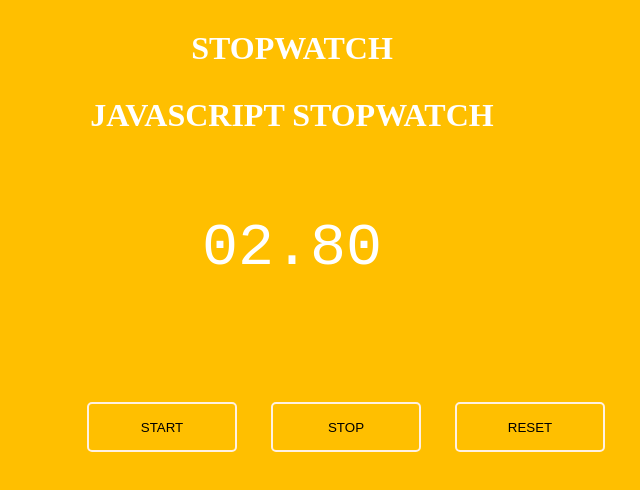
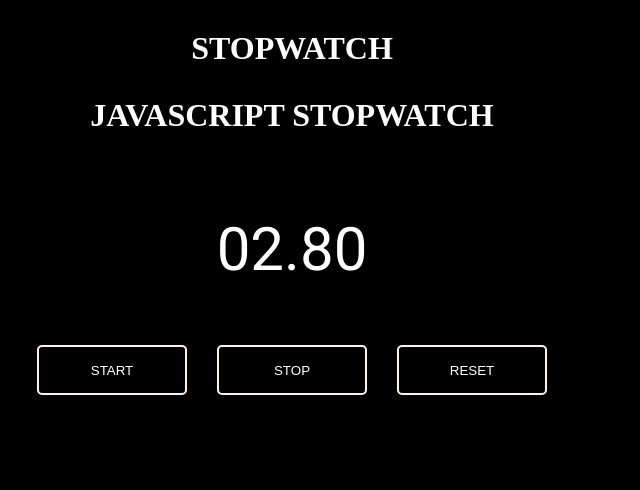
Before and after one commit to AndreCordeir0/Cronometro, a plain HTML site: page index.html in a window 1280 px wide. Both pictures are taken after a click on the button "START". Shown: the whole page, without its empty margins (348-988 px from the left). Drawn offline with Linux system fonts and the light colour scheme.

Commit message:
refact: Refatorando (estava muito ruim)

```diff
--- a/index.html
+++ b/index.html
@@ -1,19 +1,25 @@
 <!DOCTYPE html>
 <html lang="en">
+
 <head>
     <meta charset="UTF-8">
     <meta http-equiv="X-UA-Compatible" content="IE=edge">
     <meta name="viewport" content="width=device-width, initial-scale=1.0">
-    <title>Document</title>
+    <title>Cronometro</title>
     <link rel="stylesheet" href="style.css">
     <script src="./script.js"></script>
 </head>
+
 <body>
     <h1>STOPWATCH</h1>
     <h1>JAVASCRIPT STOPWATCH</h1>
-    <p><span id="sec"> 00</span>.<span id="nsei">00</span></p>
-    <button id="start">START</button>
-    <button id="stop">STOP</button>
-    <button id="reset">RESET</button>
+    <p><span id="span-segundos"> 00</span>.<span id="span-millisegundos">00</span></p>
+    <div class="buttons-container">
+        <button id="start">START</button>
+        <button id="stop">STOP</button>
+        <button id="reset">RESET</button>
+    </div>
+
 </body>
+
 </html>
--- a/script.js
+++ b/script.js
@@ -1,53 +1,51 @@
-window.onload = function(){
-let sec = 00;
-let nsei= 00;
- let nseic = document.getElementById("nsei");
- let secc = document.getElementById("sec");
+window.onload = () =>{
+  let segundosAtuais = 0;
+  let millisegundosAtuais = 0;
 
- let stopbutton = document.getElementById("stop");
- let startbutton = document.getElementById("start");
- let resetbutton = document.getElementById("reset");
+  const spanSegundos = document.getElementById("span-segundos");
+  const spanMillisegundos = document.getElementById("span-millisegundos");
+
+  const stopbutton = document.getElementById("stop");
+  const startbutton = document.getElementById("start");
+  const resetbutton = document.getElementById("reset");
   let Interval;
 
-startbutton.onclick = function(){
-
+  startbutton.onclick = () => {
     clearInterval(Interval);
     Interval = setInterval(startTimer,10)
   }
 
-stopbutton.onclick = function() {
+  stopbutton.onclick = () => {
       clearInterval(Interval);
   }
 
-
-resetbutton.onclick = function() {
+  resetbutton.onclick = () => {
     clearInterval(Interval);
- nsei = "00";
-   sec = "00";
- nseic.innerHTML = nsei;
-   secc.innerHTML = sec;
+    const initial = "00";
+    spanSegundos.innerHTML = initial;
+    spanMillisegundos.innerHTML = initial;
+    segundosAtuais = 0;
+    millisegundosAtuais = 0;
   }
 
   function startTimer(){
-    nsei++;
-    if(nsei <= 9){
-        nseic.innerHTML = "0" + nsei;
+    millisegundosAtuais++;
+
+    if(millisegundosAtuais <= 9){
+      spanMillisegundos.innerHTML = "0" + millisegundosAtuais;
+    }
+    if (millisegundosAtuais > 9){
+      spanMillisegundos.innerHTML = millisegundosAtuais;
+    }
+    if (millisegundosAtuais > 99) {
+      segundosAtuais++;
+      spanSegundos.innerHTML = "0" + segundosAtuais;
+      millisegundosAtuais = 0;
+      spanMillisegundos.innerHTML = "0" + 0;
+    }
+    if (segundosAtuais > 9){
+      spanSegundos.innerHTML = segundosAtuais;
+    }
   }
 
-      if (nsei > 9){
-        nseic.innerHTML = nsei;
-
 }
-      if (nsei > 99) {
-        console.log("sec");
-        sec++;
-        secc.innerHTML = "0" + sec;
-        nsei = 0;
-        nseic.innerHTML = "0" + 0;
-      }
-
-      if (sec > 9){
-        secc.innerHTML = sec;
-      }
-}
-}
--- a/style.css
+++ b/style.css
@@ -1,27 +1,28 @@
+@import url('https://fonts.googleapis.com/css2?family=Roboto:wght@100;300;400;500;700&display=swap');
+
 *{
     margin: 0;
-    background: #ffbf00;
+    background: #000;
+}
 
-}
 h1{
     color: white;
     text-align: center;
     padding-top: 30px;
 }
+
 p{
     text-align: center;
     align-items: center;
     padding-top: 80px;
     font-size: 60px;
     color: white;
-    font-family: 'Courier New', Courier, monospace;
+    font-family: 'Roboto', Courier, monospace;
 }
+
 button{
     text-align: center;
     align-items: center;
-    left: 420px;
-    top: 120px;
-    position: relative;
     height: 50px;
     width: 150px;
     border-radius: 5px;
@@ -29,8 +30,21 @@ button{
     border-style:solid;
     border-width: 2px;
     margin: 0 15px;
+    color: white;
 }
+
 button:hover{
     transform: scale(1.03);
-    cursor: pointer;;
+    cursor: pointer;
+    background: white;
+    color: black;
+    transition: all 0.2s linear;
 }
+
+.buttons-container{
+    padding-top: 60px;
+    display: flex;
+    align-items: center;
+    justify-content: center;
+    width: 100%;
+}
```
Lines whose indentation alone changed are shown as unchanged.
